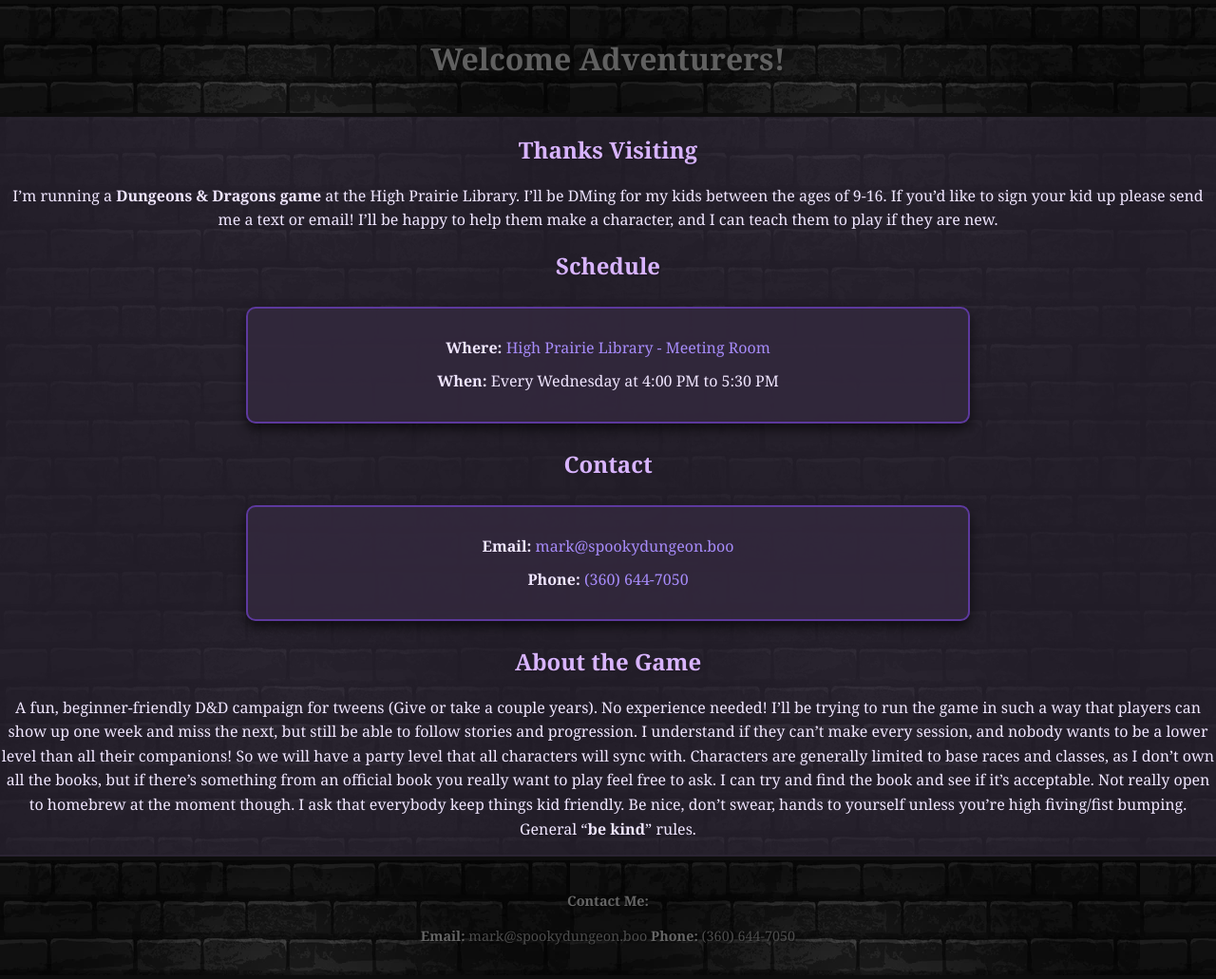
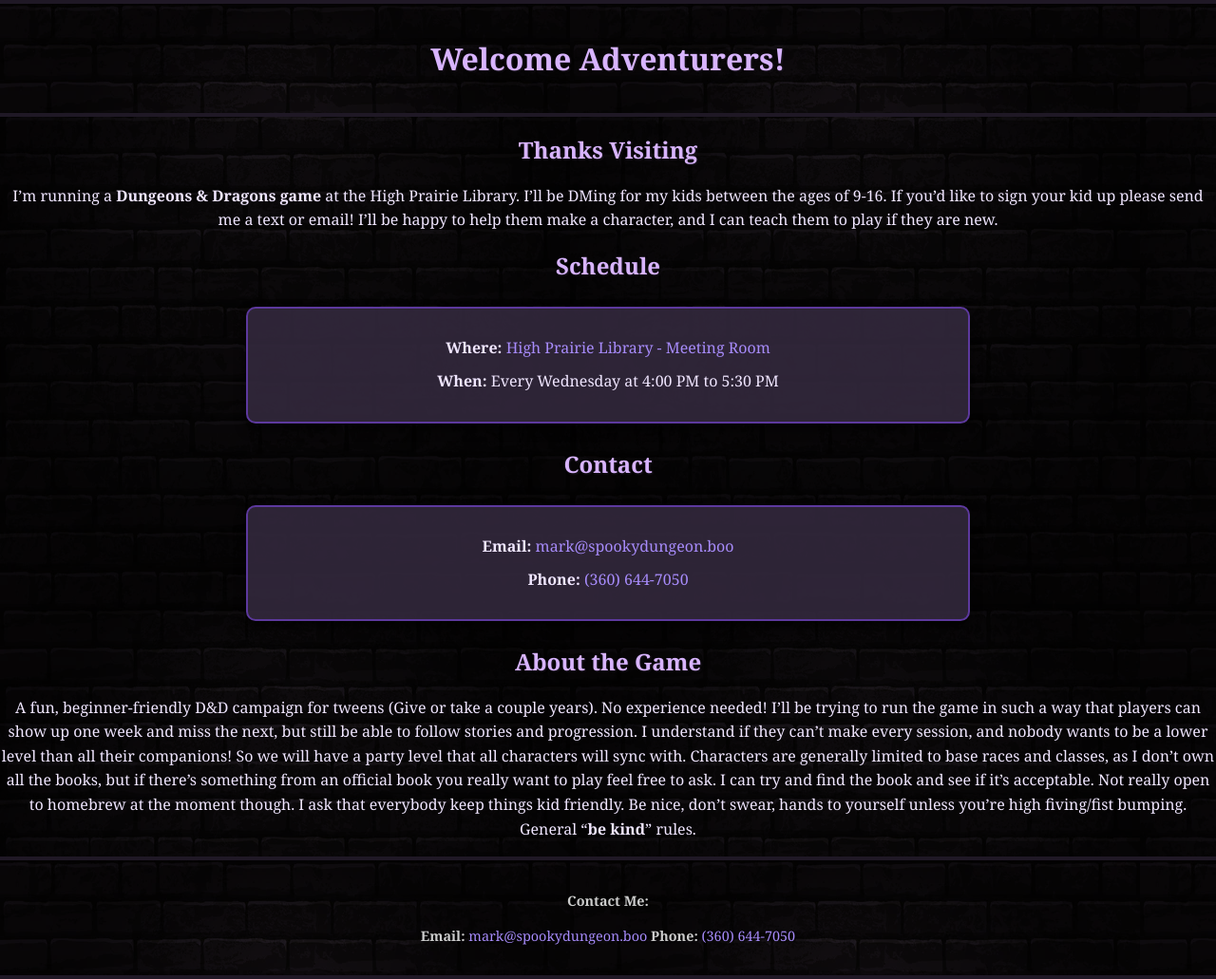
Before and after one commit to Felivath/felivath.github.io, a Jekyll site: the page built from index.markdown, in a window 1280 px wide. Shown: the whole page at 95% size. Built offline with Jekyll 4.4.1, drawn with Linux system fonts in a browser that asks for light colours.

Commit message:
Making some more CSS changes to test

```diff
--- a/assets/style.css
+++ b/assets/style.css
@@ -1,39 +1,38 @@
+html, body {
+  height: 100%;
+  margin: 0;
+}
+
 body {
   background-color: #2b2433;
+  background-image: url('/assets/images/DungeonTile.jpg');
+  background-repeat: repeat;
+  background-size: auto;
+  background-blend-mode: multiply;
   font-family: Georgia, serif;
   color: #f0e6ff;
   line-height: 1.6;
-  margin: 0;
-  padding: 0;
   text-align: center;
-  position: relative;
-  z-index: 0;
-}
-
-body::before {
-  content: "";
-  position: fixed;
-  top: 0;
-  left: 0;
-  width: 100%;
-  height: 100%;
-  background: url('/assets/images/DungeonTile.jpg') repeat;
-  filter: grayscale(100%) brightness(0.5);
-  opacity: 0.25;
-  pointer-events: none;
-  z-index: -1;
+  display: flex;
+  flex-direction: column;
+  min-height: 100vh;
 }
 
 header, footer {
   background-color: #3a3045;
   background-image: url('/assets/images/DungeonTile.jpg');
   background-repeat: repeat;
-  filter: grayscale(100%) brightness(0.5);
+  background-size: auto;
+  background-blend-mode: multiply;
   padding: 1rem;
   color: #fff;
   border-top: 4px solid #1f1825;
   border-bottom: 4px solid #1f1825;
   text-shadow: 1px 1px 2px #000;
+}
+
+main {
+  flex: 1;
 }
 
 .box {
```
